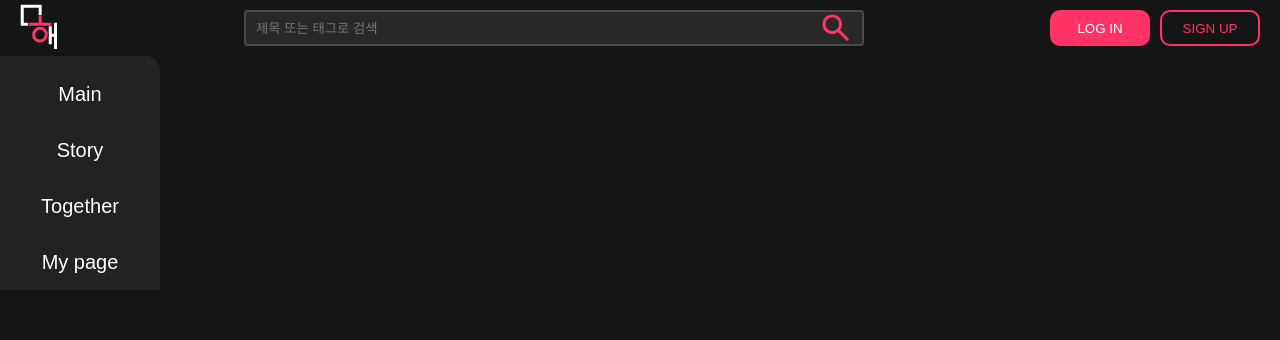
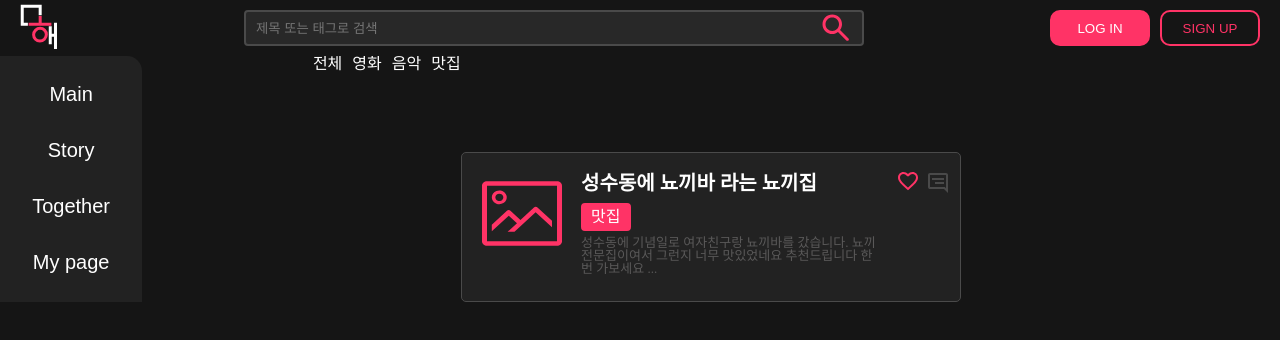
Before and after one commit to codestates-seb/seb42_main_006, a React (Create React App) app in the folder client/: page /posts in a window 1280 px wide. Shown: the top 340 px of the page. Built offline with nearby package versions, Linux system fonts and the light colour scheme; a web font is replaced by a local one.

Commit message:
feat: 게시글 페이지 추가

```diff
--- a/client/src/App.tsx
+++ b/client/src/App.tsx
@@ -4,6 +4,7 @@ import Nav from "./conponent/Nav";
 import Example from "./page/Example";
 import { BrowserRouter, Routes, Route } from "react-router-dom";
 import styled from "styled-components";
+import Posts from "./page/Posts";
 
 const MainWrapper = styled.div`
   display: flex;
@@ -18,6 +19,7 @@ function App() {
         <Nav></Nav>
         <Routes>
           <Route path="/example" element={<Example />}></Route>
+          <Route path="/posts" element={<Posts />}></Route>
         </Routes>
       </MainWrapper>
     </BrowserRouter>
--- /dev/null
+++ b/client/src/page/Posts.tsx
@@ -0,0 +1,138 @@
+import React from "react";
+import IconBtn from "../conponent/parts/IconButton";
+import Tag from "../conponent/parts/Tag";
+import styled from "styled-components";
+
+const Content = styled.div`
+  display: flex;
+  flex-direction: column;
+  width: 100%;
+  height: 100%;
+`;
+
+const Sort = styled.div`
+  display: flex;
+  margin-left: 15%;
+  justify-content: flex-start;
+  gap: 10px;
+  color: white;
+  width: 50%;
+`;
+
+const PostsContent = styled.div`
+  margin-top: 80px;
+  display: flex;
+  flex-direction: column;
+  align-items: center;
+`;
+
+const PostsSort = styled.div`
+  display: flex;
+  flex-direction: row;
+  justify-content: space-between; /* space-between으로 변경 */
+  width: 500px;
+  height: 150px;
+  border: 1px solid #4a4a4a;
+  border-radius: 5px;
+  background-color: #222222;
+  padding: 10px; /* 3개의 간격을 주기 위해 padding을 추가 */
+`;
+
+const PostDetail = styled.div`
+  display: flex;
+  flex-direction: column;
+  justify-content: space-between;
+  align-items: flex-start;
+  height: 100%;
+  width: 300px;
+  margin-left: 0px; /* 왼쪽 여백을 20px로 설정 */
+  margin-bottom: 20px;
+  margin-top: 10px;
+`;
+
+const Title = styled.div`
+  font-size: 20px;
+  font-weight: bold;
+  color: white;
+  margin-bottom: 10px; // 각 내부 div들에도 margin-bottom 속성을 추가합니다.
+`;
+const Summary = styled.div`
+  font-size: 13px;
+  color: #5a5959;
+  margin-bottom: 5px;
+  height: 70px;
+  margin-top: 5px;
+`;
+
+const IconSort = styled.div`
+  display: flex;
+  justify-content: center;
+  width: 60px;
+`;
+
+export default function Posts() {
+  return (
+    <Content>
+      <Sort>
+        <div>전체</div>
+        <div>영화</div>
+        <div>음악</div>
+        <div>맛집</div>
+      </Sort>
+      <PostsContent>
+        <PostsSort>
+          <div>
+            <div>
+              <IconBtn
+                title=""
+                width="100px"
+                height="100px"
+                radius="5px"
+                fontWeight={400}
+                fontColor=""
+                btnType=""
+                iconType="noneImg"
+                border="none"
+                handleClick={() => console.log("click")}
+              />
+            </div>
+          </div>
+          <PostDetail>
+            <Title>성수동에 뇨끼바 라는 뇨끼집</Title>
+            <Tag title="맛집"></Tag>
+            <Summary>
+              성수동에 기념일로 여자친구랑 뇨끼바를 갔습니다. 뇨끼 전문집이여서
+              그런지 너무 맛있었네요 추천드립니다 한번 가보세요 ...
+            </Summary>
+          </PostDetail>
+          <IconSort>
+            <IconBtn
+              title=""
+              width="60px"
+              height="36px"
+              radius="5px"
+              fontWeight={400}
+              fontColor="white"
+              btnType=""
+              iconType="heart"
+              border="none"
+              handleClick={() => console.log("click")}
+            />
+            <IconBtn
+              title=""
+              width="40px"
+              height="40px"
+              radius="5px"
+              fontWeight={400}
+              fontColor=""
+              btnType=""
+              iconType="retweet"
+              border="none"
+              handleClick={() => console.log("click")}
+            />
+          </IconSort>
+        </PostsSort>
+      </PostsContent>
+    </Content>
+  );
+}
```
